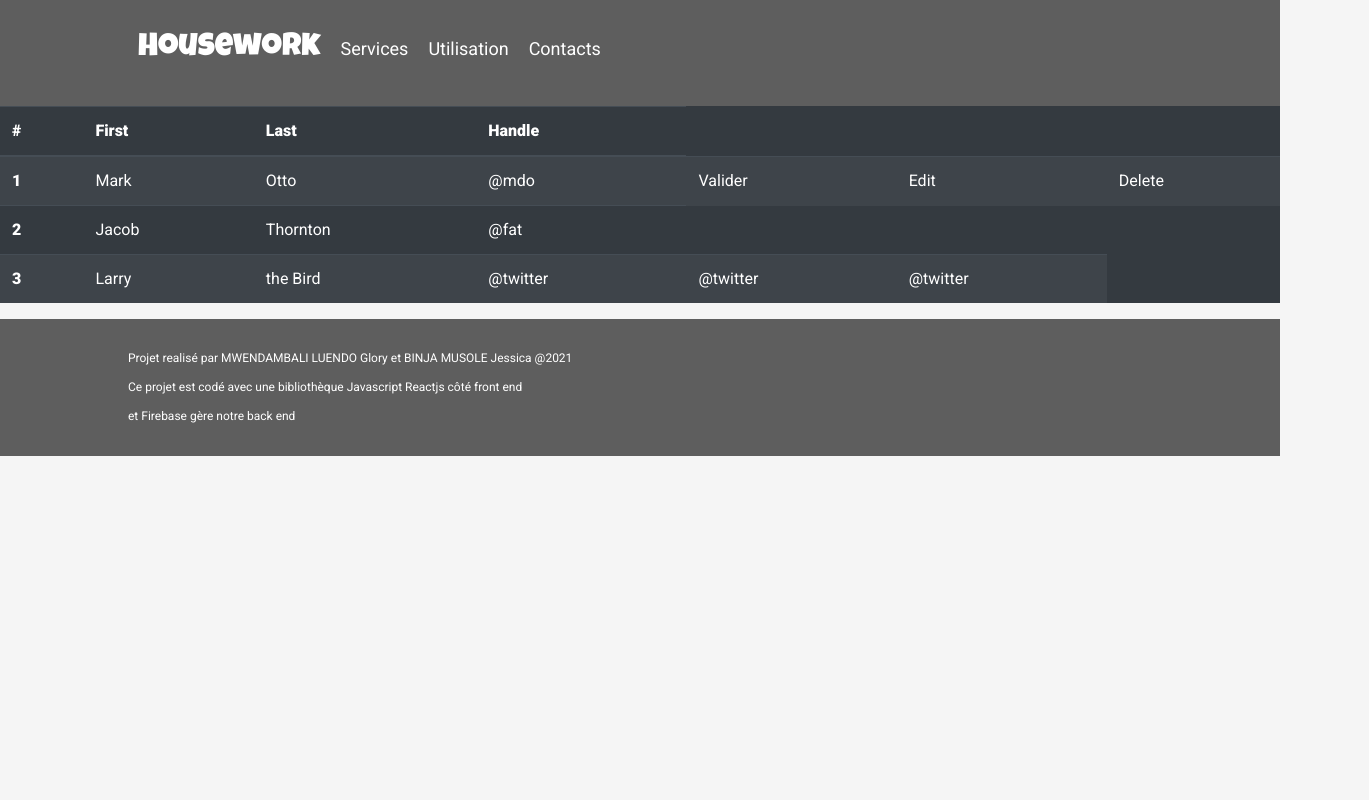
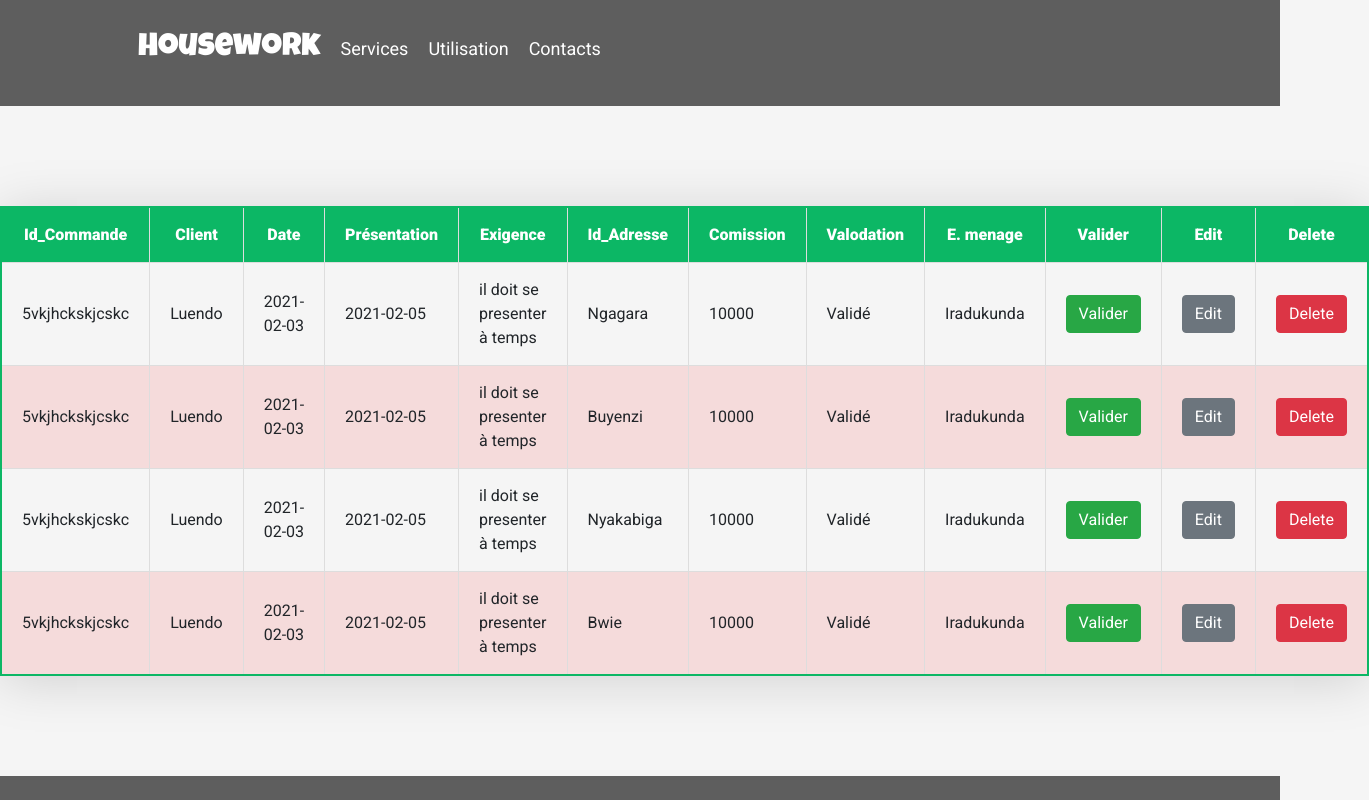
Before and after one commit to LuendoGlory/housework, a React (Create React App) app: page /tables in a window 1280 px wide. Shown: the top 800 px of the page, 1369 px wide, since content can reach past the window. Built offline with nearby package versions, Linux system fonts and the light colour scheme; a web font is replaced by a local one.

Commit message:
push them

```diff
--- a/package.json
+++ b/package.json
@@ -7,6 +7,7 @@
     "@testing-library/react": "^11.2.3",
     "@testing-library/user-event": "^12.6.2",
     "bootstrap": "^4.6.0",
+    "dateformat": "^4.5.1",
     "firebase": "^8.2.9",
     "react": "^17.0.1",
     "react-dom": "^17.0.1",
--- a/src/App.css
+++ b/src/App.css
@@ -835,16 +835,69 @@ section{
   margin-right: 10px;
 }
 
-/* ------------------------------------blocChoise---------------------------------  */
+/* ------------------------------------blocTables---------------------------------  */
 
-.blocChoise{
-display: flex;
+.tableau_style{
+  border-collapse: collapse;
+  min-width: 400px;
+  width: auto;
+  box-shadow: 0 5px 50px rgba(0, 0, 0, 0.15);
+  cursor:pointer;
+  margin: 100px auto;
+  border: 2px solid var(--green-color);
+
+}
+
+thead tr{
+  background-color: var(--green-color);
+  text-align: center;
+  color: white;
+
+}
+th, td{
+  padding: 15px 20px;
+
+}
+
+tbody tr, td, th{
+  border: 1px solid #ddd;
+}
+
+tbody tr:nth-child(even){
+  background-color: #f5dbdb;
+}
+tbody tr td button{
+  display: flex;
+  background-color: var(--red-color);
+}
+
+
+
+
+
+/* ------------------------------------FinCSS blc TABLEDATAS---------------------------------  */
+
+/* ------------------------------------FinCSS blc SEARCH---------------------------------  */
+
+
+.boxSearch{
+
+  position: absolute;
+  top: 50%;
+  left: 50%;
+  transform: translate(-50%, 50%);
+
+
 
 }
 
 
-
-/* ------------------------------------FinCSS blocChoise---------------------------------  */
+.boxSearch input .inputSearch{
+  position: relative;
+  display: inline-block;
+  font-size: 20px;
+}
+/* ------------------------------------FinCSS blc SEARCH---------------------------------  */
 
 
 
--- a/src/App.js
+++ b/src/App.js
@@ -5,6 +5,7 @@ import Header from './components/Header';
 import Welcome from './components/Welcome';
 import Login from './components/Login';
 import Signup from './components/Signup';
+import Search from './components/Recherche';
 
 
 import ForgetPassword from './components/ForgetPassword';
@@ -46,6 +47,7 @@ function App() {
       <Route exact path="/piscinisteAndcoursier" component={PiscinisteAndcoursier} />
       <Route exact path="/admin" component= {Admin} />
       <Route exact path="/tables" component= {Tables} />
+      <Route exact path="/search" component= {Search} />
       {/*<Route exact path="/clientsPhysique" component= {ClientsPhysique} />*/}
       {/* <Route path="/admin/users" component= {Users} /> */}
       <Route exact path="/admin/:page" component= {Pages} />
--- a/src/components/Adress/index.js
+++ b/src/components/Adress/index.js
@@ -2,8 +2,9 @@ import React,{ useState, useContext, useEffect } from 'react';
 import {FirebaseContext } from '../Firebase';
 import {useHistory} from "react-router-dom"
 
-const Adress = ({id,champ,isUpdate}) => {
+const Adress = ({idChamp,champ,isUpdate}) => {
     console.log("id passez",isUpdate);
+    console.log("id passez",idChamp);
 const history=useHistory()
 const adressDatas = {
     id:"",
@@ -84,7 +85,7 @@ if(isUpdate){
 
        }).then(doc => {
 
-         firebase.db.collection(`${champ}`).doc(`${id}`).update({
+         firebase.db.collection(`${champ}`).doc(`${idChamp}`).update({
             adresse:doc.id
          }).then(doc => {
              console.log("document erregistre",doc)
--- a/src/components/ClientsPhysique/index.js
+++ b/src/components/ClientsPhysique/index.js
@@ -37,7 +37,10 @@ return(
          profession: profession,
          adresse: ""
 
-    }).then(resultat=>{
+    }).then(doc=>{
+
+        localStorage.setItem("client",unikId)
+         console.log("here enterring the scope",unikId);
         setTrack(!track)
         setInputClients({...clients})
 
@@ -96,7 +99,7 @@ return(
             </div>
      }
 
-    {track && <Adress id={unikId} champ="clientsPysique" />}
+    {track && <Adress idChamp={unikId} champ="clientsPysique" />}
 
  </>
 
--- a/src/components/Commandes/index.js
+++ b/src/components/Commandes/index.js
@@ -3,7 +3,7 @@ import {FirebaseContext } from '../Firebase';
 import Adress from '../Adress'
 import ModalConfirm from '../ModalConfirm'
 import { v4 as uuidv4 } from 'uuid';
-
+import dateformat from "dateformat"
 const Commandes = (props) => {
 
 const [openModal, setOpenModal] = useState(false)
@@ -20,12 +20,13 @@ useEffect(() => {
 }, [id])
 // currenteUser.uid
 const dataCommandes={
-    dateCommade: "",
-    dateArriver: "",
     exigences: "",
     idUser: "",
-    idAdresse: "",
-    idEmployeMenage: ""
+    idEmployeMenage: "",
+    dateArriver:""
+
+
+
 }
     const [commande, setCommande] = useState(dataCommandes);
     const firebase = useContext(FirebaseContext);
@@ -36,14 +37,17 @@ const dataCommandes={
     }
 
 
+    // FONCTION QUI ACTIVE
+    const  valide=(id,champ)=>{
+      firebase.db.collection(`${champ}`).doc(`${id}`).update({isActive:true}).then(
+      data=>console.log("mise a jour"))}
+
+
+
     const handleSubmit =(e)=>{
 
         e.preventDefault();
-        const {
-             dateCommade,
-        dateArriver,
-        exigences,
-       }=commande
+        const {  dateArriver, exigences,date }=commande
 
        firebase.db.collection("Commandes").where("idUser", "==", currentUser.uid)
        .get()
@@ -57,19 +61,65 @@ const dataCommandes={
            console.log("Error getting documents: ", error);
        });
 
+     if(localStorage.getItem("client")){
+
+    firebase.db.collection("employesMenages").doc(`${id}`).get().then(
+        doc=>{
+            console.log("this is the employesMenage",doc.data());
+
+                   firebase.db.collection("Demmande_sur_place").add({
+                    dateArriver:dateArriver,
+                    exigences:exigences,
+                    idEmployeMenage:id,
+                    fraisComission : Math.ceil(parseInt(doc.data().salaire, 10)/10),
+                    idClient_sur_place:localStorage.getItem("client"),
+                    date:dateformat(new Date())
+
+                   }).then(doc => {
+
+                     valide(id,"employesMenages")
+                    localStorage.removeItem("client")
+                     console.log("commande physic ajouter",doc.doc)
+                   }
+                    ).catch(err=>console.log("error qcure",err.message))
+
+        }
+
+    )
+
+
+
+     }else{
+
+
+
+
+
+    firebase.db.collection("employesMenages").doc(`${id}`).get().then(
+        doc=>{
+            console.log("this is the employesMenage",doc.data());
+
 
                    firebase.db.collection('Commandes').doc(`${unikId}`).set({
                       uuid:unikId,
-         dateCommade:dateCommade,
                       dateArriver:dateArriver,
                      exigences:exigences,
                       idUser:currentUser.uid,
+                    fraisComission : Math.ceil(parseInt(doc.data().salaire, 10)/10),
                      idEmployeMenage:id,
-         adresse:""
-        }).then(doc => {
+                     date:dateformat(new Date())
 
 
-          }).catch(err => console.log("error acure ",err))
+                  }).then(doc => valide(id,"employesMenages")).catch(error=>console.log("error acure",error.message))
+
+
+        }
+
+    )
+
+     }
+
+
 
        }
 
@@ -77,7 +127,10 @@ const dataCommandes={
         setOpenModal(false);
       }
 
+      const { Commandes, exigences, date}= commande
+
     return (
+
         <>
         {!track && <div className="signUpLoginBox">
             <div className="slContainer">
@@ -86,31 +139,10 @@ const dataCommandes={
                     <form onSubmit={handleSubmit}>
                             <h2><strong> PASSER VOTRE DEMANDE </strong></h2>
 
-                            <div className="blocChoise">
 
-                            <ul class="nav nav-tabs" id="myTab" role="tablist">
-  <li class="nav-item" role="presentation">
-    <button class="nav-link active" id="home-tab" data-bs-toggle="tab" data-bs-target="#home" type="button" role="tab" aria-controls="home" aria-selected="true">Home</button>
-  </li>
-  <li class="nav-item" role="presentation">
-    <button class="nav-link" id="profile-tab" data-bs-toggle="tab" data-bs-target="#profile" type="button" role="tab" aria-controls="profile" aria-selected="false">Profile</button>
-  </li>
-  <li class="nav-item" role="presentation">
-    <button class="nav-link" id="contact-tab" data-bs-toggle="tab" data-bs-target="#contact" type="button" role="tab" aria-controls="contact" aria-selected="false">Contact</button>
-  </li>
-</ul>
-<div class="tab-content" id="myTabContent">
-  <div class="tab-pane fade show active" id="home" role="tabpanel" aria-labelledby="home-tab">...</div>
-  <div class="tab-pane fade" id="profile" role="tabpanel" aria-labelledby="profile-tab">...</div>
-  <div class="tab-pane fade" id="contact" role="tabpanel" aria-labelledby="contact-tab">...</div>
-</div>
-
-
-
-
-
-
-
+                            <div className="inputBox">
+                                <label htmlFor="text">Date de présentation de l'employé de menage</label>
+                                <input onChange={handleChange}   type="date" id="dateArriver"  />
                             </div>
 
                             <div className="inputBox">
@@ -140,6 +172,8 @@ const dataCommandes={
             {/* -- modal pop up  */}
             <ModalConfirm showModal={openModal} closeModal={closeModal}/>
 
+
+
         </>
     );
 }
--- a/src/components/EmployeMenage/index.js
+++ b/src/components/EmployeMenage/index.js
@@ -20,6 +20,7 @@ const EmloyeMenage =()=>{
         photo:null,
         heureService:"",
         typeService:"",
+        genre: ""
 
 
 
@@ -44,7 +45,7 @@ const EmloyeMenage =()=>{
 
         e.preventDefault();
 
-        const { nom, prenom, telephone, carteIdentite, dateNaissance, salaire,heureService,photo, description} = datasPersonnels
+        const { nom, prenom, telephone, carteIdentite, dateNaissance, salaire,heureService,photo, description, genre} = datasPersonnels
 
        const uplaodRef=firebase.storage.ref(`photos/${iPhoto.name}`).put(iPhoto)
        uplaodRef.on("state_changed",snapShoot=>{
@@ -60,7 +61,7 @@ const EmloyeMenage =()=>{
 
         firebase.storage.ref("photos").child(iPhoto.name).getDownloadURL().then(
           (url)=>{
-      console.log( nom, prenom, telephone, carteIdentite, dateNaissance, salaire,heureService,photo, description)
+      console.log( nom, prenom, telephone, carteIdentite, dateNaissance, salaire,heureService,photo, description, genre)
 
             // so we put  the whole post in firestore
 
@@ -76,7 +77,9 @@ const EmloyeMenage =()=>{
                      heureService:heureService,
                      photo:url,
                      description:description,
-                     adresse:""
+                     adresse:"",
+                     isActive:false,
+                     genre: genre
 
 
                 }
@@ -98,7 +101,7 @@ const EmloyeMenage =()=>{
     }
 
 
-    const { nom, prenom, telephone, carteIdentite, dateNaissance, salaire, description, photo, heureService,typeService,carteNational} = datasPersonnels
+    const { nom, prenom, telephone, carteIdentite, dateNaissance, salaire, description, photo, heureService,typeService,carteNational, genre} = datasPersonnels
 // affichage des rendus de ma page dans JSX en dessous
     return (
 
@@ -123,8 +126,14 @@ const EmloyeMenage =()=>{
                             </div>
 
                             <div className="inputBox">
-                                <label htmlFor="text">Télephone</label>
-                                <input onChange={handleChange} value={telephone}  type="tel"  id="telephone"  />
+                                <label htmlFor="text">Genre</label>
+
+                               <select className="selectServices" onChange={handleChange} id="genre" value={genre} >
+                                    <option value="m">M</option>
+                                    <option value="f">F</option>
+
+
+                               </select>
                             </div>
                             <div className="inputBox">
                                 <label htmlFor="text">Numero de carte d'identite</label>
@@ -151,7 +160,7 @@ const EmloyeMenage =()=>{
 
                                <select onChange={handleChange} id="typeService" value={typeService}
                                      type="text" className="selectServices">
-                                    <option value="Babyssiteurte">Babyssiteur</option>
+                                    <option value="Babyssiteur">Babyssiteur</option>
                                     <option value="Domestique">Domestique</option>
                                     <option value="Jardinier">Jardinier</option>
                                     <option value="Chef_cuisinier">Chef cuisinier</option>
@@ -195,7 +204,7 @@ const EmloyeMenage =()=>{
                </div>
             </div>
             }
-            {track && <Adress id={unikId} champ="employesMenages" />}
+            {track && <Adress idChamp={unikId} champ="employesMenages" />}
 
         </>
 
--- /dev/null
+++ b/src/components/Recherche/index.js
@@ -0,0 +1,14 @@
+import React from 'react';
+
+const Search = () => {
+    return (
+        <div className="boxSearch">
+            <form>
+                <input className="inputSearch" type="text" placeholder="Rechercher ..."></input>
+                <input className="inputSearch" type="submit" value="Search"></input>
+            </form>
+        </div>
+    );
+};
+
+export default Search;
--- a/src/components/ServicesChoise/ContainerService.js
+++ b/src/components/ServicesChoise/ContainerService.js
@@ -10,7 +10,7 @@ const ContainerService = (props) => {
 const firebase = useContext(FirebaseContext);
 useEffect(()=>{
     if(service){
-      firebase.db.collection("employesMenages").where("typeService","==",service)
+      firebase.db.collection("employesMenages").where("typeService","==",service).where("isActive","==",false)
       .get()
       .then((querySnapshot) => {
 
--- a/src/components/Tables/index.js
+++ b/src/components/Tables/index.js
@@ -1,7 +1,118 @@
-import React from 'react';
+import React, {Fragment,useEffect,useState} from 'react';
 
 const Tables = () => {
+
+
+  const [commandes,setCommandes]=useState([])
+
     return (
+<Fragment>
+ <div className="">
+
+ </div>
+
+<table className="tableau_style">
+  <thead>
+    <tr>
+        <th>Id_Commande</th>
+        <th>Client</th>
+        <th>Date</th>
+        <th>Présentation</th>
+        <th>Exigence</th>
+        <th>Id_Adresse</th>
+        <th>Comission</th>
+        <th>Valodation</th>
+        <th>E. menage</th>
+        <th>Valider</th>
+        <th>Edit</th>
+        <th>Delete</th>
+
+
+      </tr>
+  </thead>
+
+<tbody>
+  <tr>
+        <td>5vkjhckskjcskc</td>
+        <td>Luendo</td>
+        <td>2021-02-03</td>
+        <td>2021-02-05</td>
+        <td>il doit se presenter à temps</td>
+        <td>Ngagara</td>
+        <td>10000</td>
+        <td>Validé</td>
+        <td>Iradukunda</td>
+        <td><button type="button" class="btn btn-success">Valider</button></td>
+        <td><button type="button" class="btn btn-secondary">Edit</button></td>
+        <td><button type="button" class="btn btn-danger">Delete</button></td>
+
+      </tr>
+      <tr>
+        <td>5vkjhckskjcskc</td>
+        <td>Luendo</td>
+        <td>2021-02-03</td>
+        <td>2021-02-05</td>
+        <td>il doit se presenter à temps</td>
+        <td>Buyenzi</td>
+        <td>10000</td>
+        <td>Validé</td>
+        <td>Iradukunda</td>
+        <td><button type="button" class="btn btn-success">Valider</button></td>
+        <td><button type="button" class="btn btn-secondary">Edit</button></td>
+        <td><button type="button" class="btn btn-danger">Delete</button></td>
+
+      </tr>
+      <tr>
+        <td>5vkjhckskjcskc</td>
+        <td>Luendo</td>
+        <td>2021-02-03</td>
+        <td>2021-02-05</td>
+        <td>il doit se presenter à temps</td>
+        <td>Nyakabiga</td>
+        <td>10000</td>
+        <td>Validé</td>
+        <td>Iradukunda</td>
+        <td><button type="button" class="btn btn-success">Valider</button></td>
+        <td><button type="button" class="btn btn-secondary">Edit</button></td>
+        <td><button type="button" class="btn btn-danger">Delete</button></td>
+
+      </tr>
+      <tr>
+        <td>5vkjhckskjcskc</td>
+        <td>Luendo</td>
+        <td>2021-02-03</td>
+        <td>2021-02-05</td>
+        <td>il doit se presenter à temps</td>
+        <td>Bwie</td>
+        <td>10000</td>
+        <td>Validé</td>
+        <td>Iradukunda</td>
+        <td><button type="button" class="btn btn-success">Valider</button></td>
+        <td><button type="button" className="btn btn-secondary">Edit</button></td>
+        <td><button type="button" className="btn btn-danger">Delete</button></td>
+
+      </tr>
+</tbody>
+
+
+</table>
+
+
+{/*
+<Fragment>
+<button type="button" class="btn btn-primary">Primary</button>
+<button type="button" class="btn btn-secondary">Secondary</button>
+<button type="button" class="btn btn-success">Success</button>
+<button type="button" class="btn btn-danger">Danger</button>
+<button type="button" class="btn btn-warning">Warning</button>
+<button type="button" class="btn btn-info">Info</button>
+<button type="button" class="btn btn-light">Light</button>
+<button type="button" class="btn btn-dark">Dark</button>
+
+<button type="button" class="btn btn-link">Link</button>
+
+
+
       <table class="table table-striped table-dark">
       <thead>
         <tr>
@@ -38,6 +149,11 @@ const Tables = () => {
         </tr>
       </tbody>
     </table>
+</Fragment>*/}
+
+
+</Fragment>
+
 
     );
 };
--- a/src/components/Welcome/index.js
+++ b/src/components/Welcome/index.js
@@ -2,6 +2,7 @@ import React, { useState, Fragment, useContext, useEffect }from 'react';
 import Services from '../Services';
 import Logout from '../Logout';
 import {FirebaseContext } from '../Firebase';
+import Search from '../Recherche';
 
 
 const Welcome = (props) => {
@@ -49,7 +50,9 @@ const Welcome = (props) => {
     <div className="quiz-bg">
     <div className="container">
      <Logout />
+     <Search/>
     <Services  userData={userData}/>
+
     </div>
 
 </div>
```
Also changed, not shown: 2 other files (tests, documents, lock files or other folders). Lines whose indentation alone changed are shown as unchanged.
